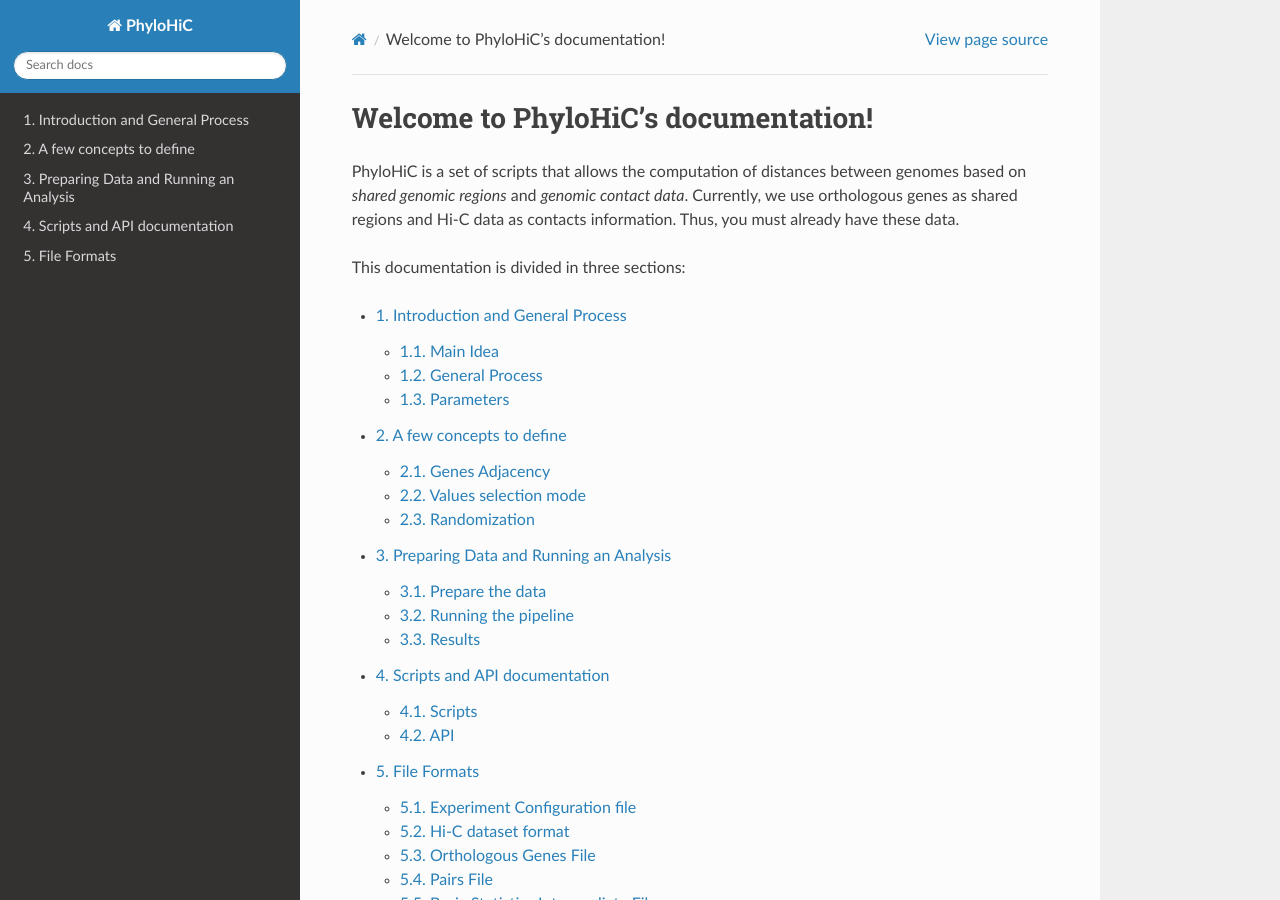
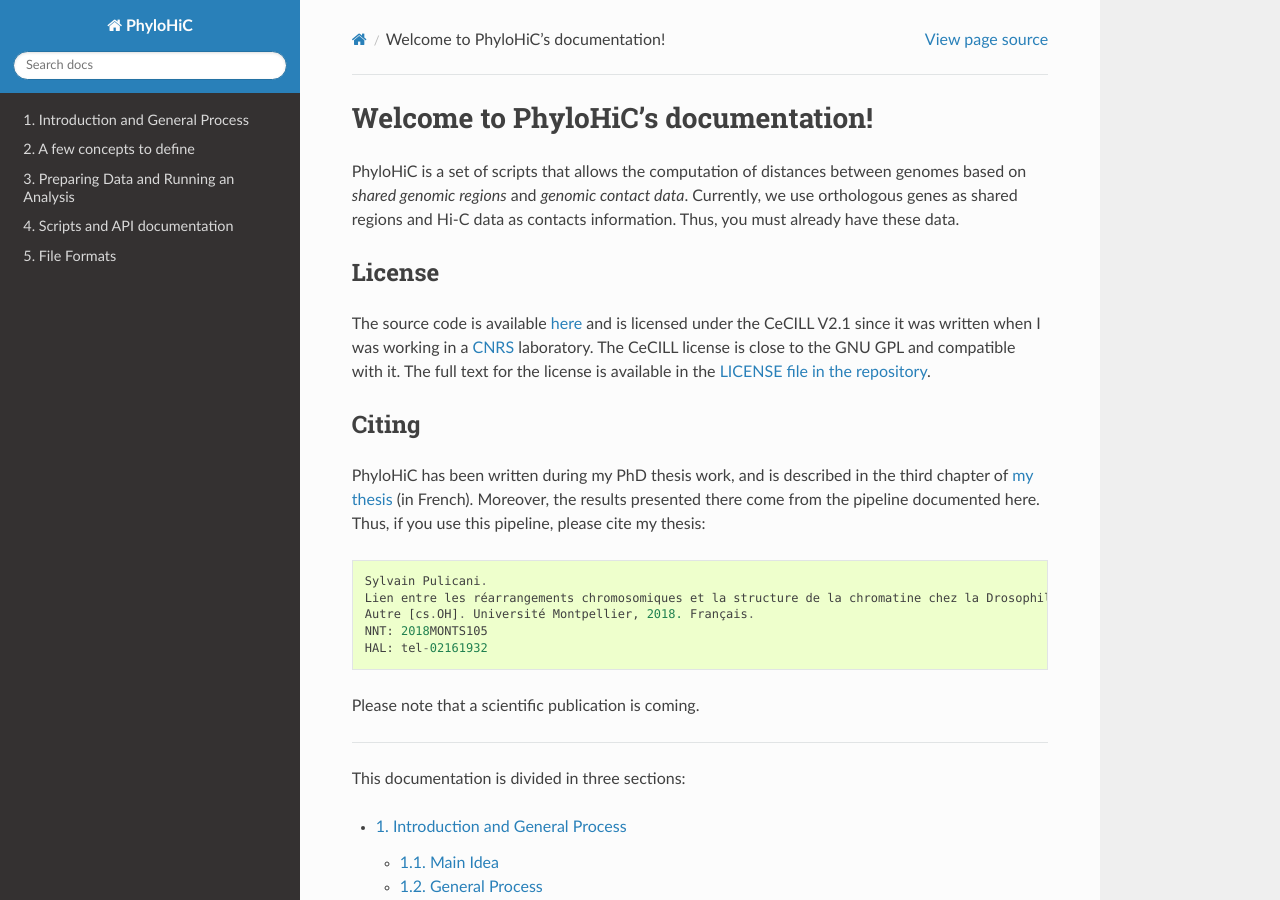
Before and after one commit to Picani/phyloHiC, a Sphinx documentation site: the page built from doc/index.rst, in a window 1280 px wide and 900 px high. Built offline with Sphinx 7.4.7 and the Read the Docs theme 2.0.0, drawn with Linux system fonts in a browser that asks for light colours.

Commit message:
Update documentation front page

```diff
--- a/doc/index.rst
+++ b/doc/index.rst
@@ -11,6 +11,38 @@
 Currently, we use orthologous genes as shared regions and Hi-C data as contacts
 information. Thus, you must already have these data.
 
+
+License
+-------
+
+The source code is available `here`_ and is licensed under the CeCILL V2.1
+since it was written when I was working in a `CNRS`_ laboratory. The CeCILL
+license is close to the GNU GPL and compatible with it. The full text for
+the license is available in the `LICENSE file in the repository`_.
+
+
+Citing
+------
+
+PhyloHiC has been written during my PhD thesis work, and is described in the
+third chapter of `my thesis`_ (in French). Moreover, the results presented
+there come from the pipeline documented here. Thus, if you use this pipeline,
+please cite my thesis:
+
+::
+
+    Sylvain Pulicani.
+    Lien entre les réarrangements chromosomiques et la structure de la chromatine chez la Drosophile.
+    Autre [cs.OH]. Université Montpellier, 2018. Français.
+    NNT: 2018MONTS105
+    HAL: tel-02161932
+
+Please note that a scientific publication is coming.
+
+
+-------------------------------------------------------------------------------
+
+
 This documentation is divided in three sections:
 
 .. toctree::
@@ -23,7 +55,8 @@
    scripts_and_api
    file_formats
 
-..
-   1. Introduction to the ideas and the general process
-   2. Actually running an analysis
-   3. Scripts and API documentation
+
+.. _my thesis: https://tel.archives-ouvertes.fr/tel-02161932
+.. _here: https://gite.lirmm.fr/pulicani/phyloHiC
+.. _CNRS: https://www.cnrs.fr/en
+.. _LICENSE file in the repository: https://gite.lirmm.fr/pulicani/phyloHiC/blob/master/LICENSE
```
